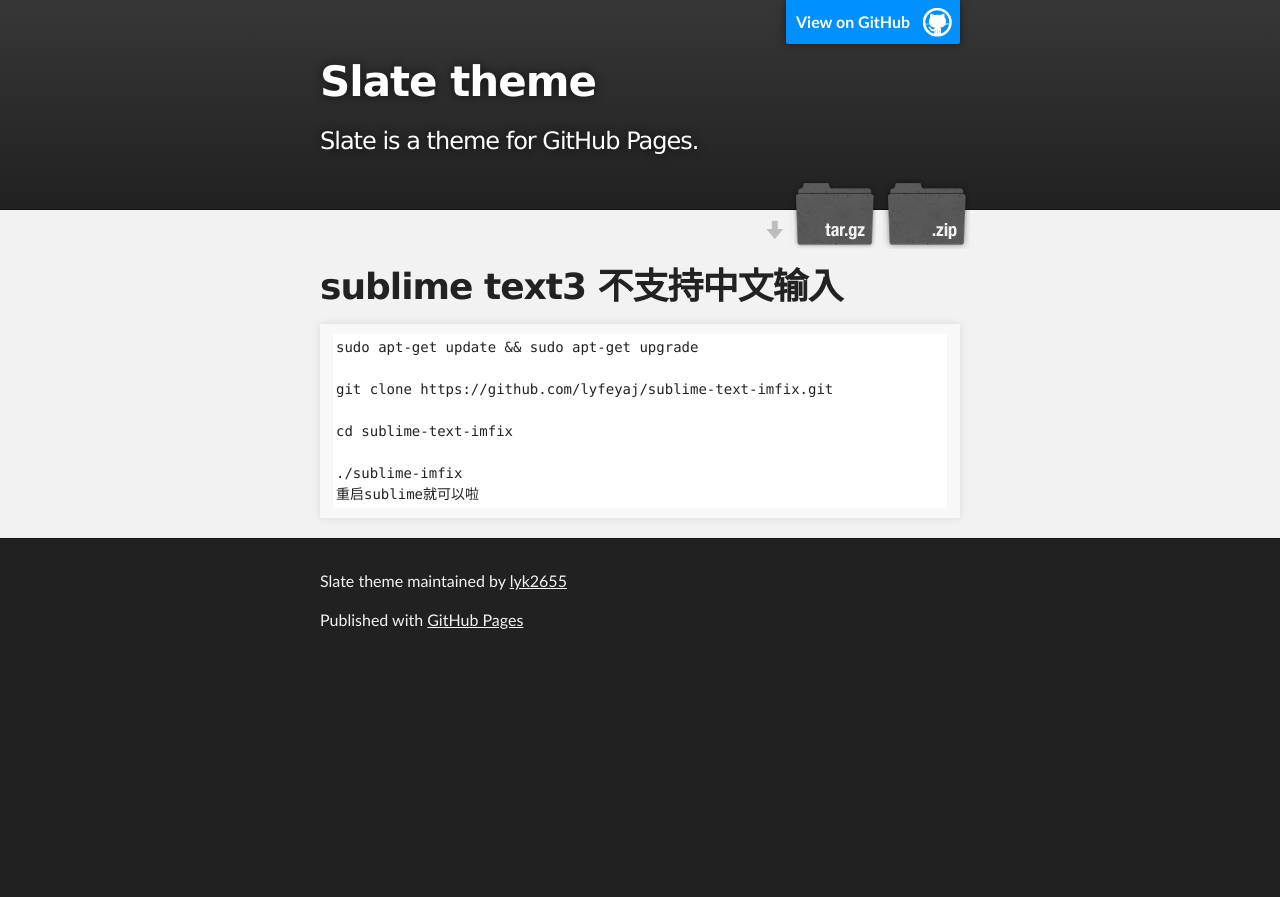
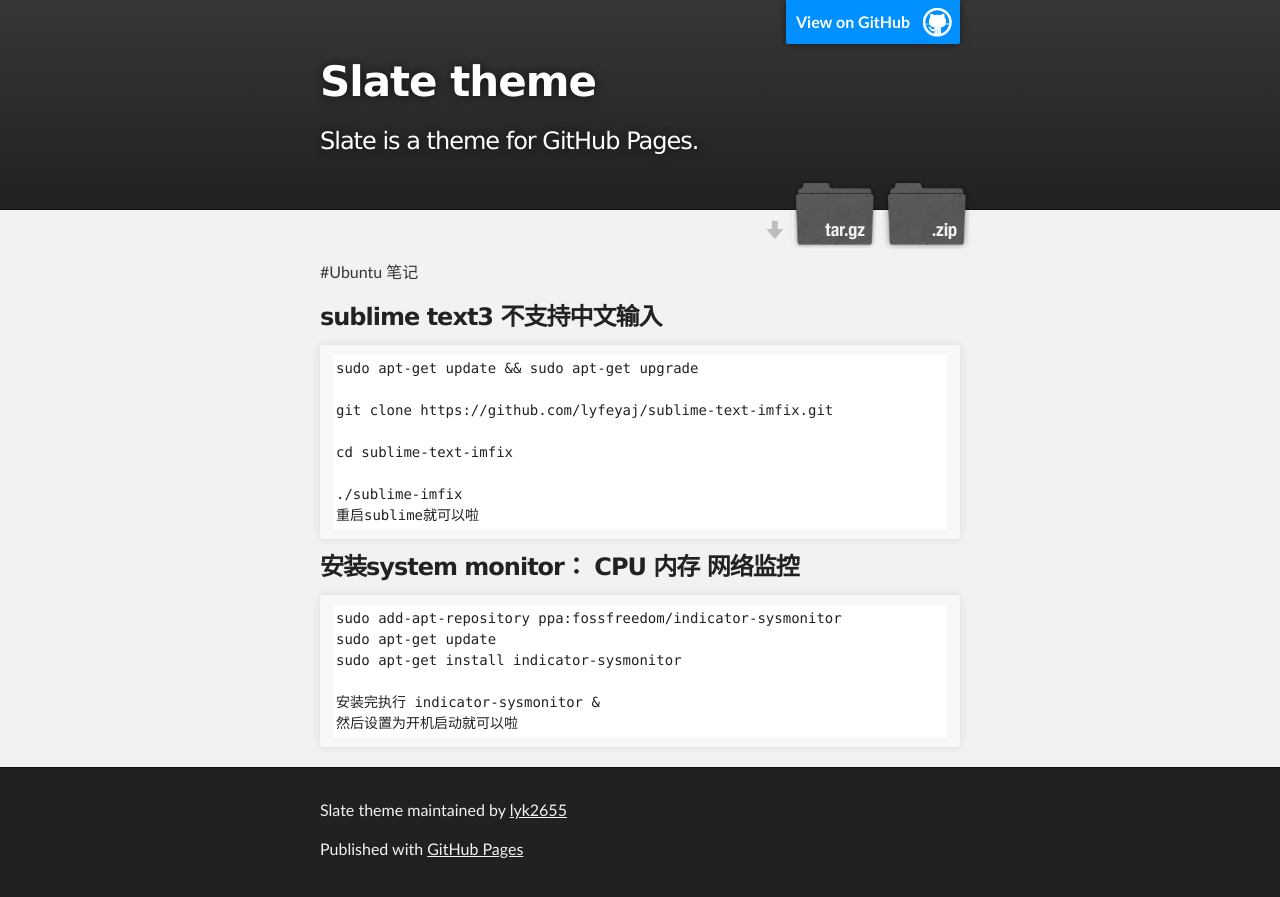
Before and after one commit to lyk2655/hello-world, a Jekyll site: the page built from index.md, in a window 1280 px wide. Shown: the top 897 px of the page. Built offline with Jekyll 4.4.1, drawn with Linux system fonts in a browser that asks for light colours; our own code applies the rules of GitHub Pages for plain Markdown files.

Commit message:
system monitor 监控CPU 网络

````diff
--- a/index.md
+++ b/index.md
@@ -2,7 +2,9 @@
 layout: default
 ---
 
-# sublime text3 不支持中文输入
+#Ubuntu 笔记
+
+### sublime text3 不支持中文输入
 ```
 sudo apt-get update && sudo apt-get upgrade
 
@@ -13,3 +15,13 @@ cd sublime-text-imfix
 ./sublime-imfix
 重启sublime就可以啦
 ```
+
+### 安装system monitor： CPU 内存 网络监控
+```
+sudo add-apt-repository ppa:fossfreedom/indicator-sysmonitor
+sudo apt-get update
+sudo apt-get install indicator-sysmonitor
+
+安装完执行 indicator-sysmonitor &
+然后设置为开机启动就可以啦
+```
````
